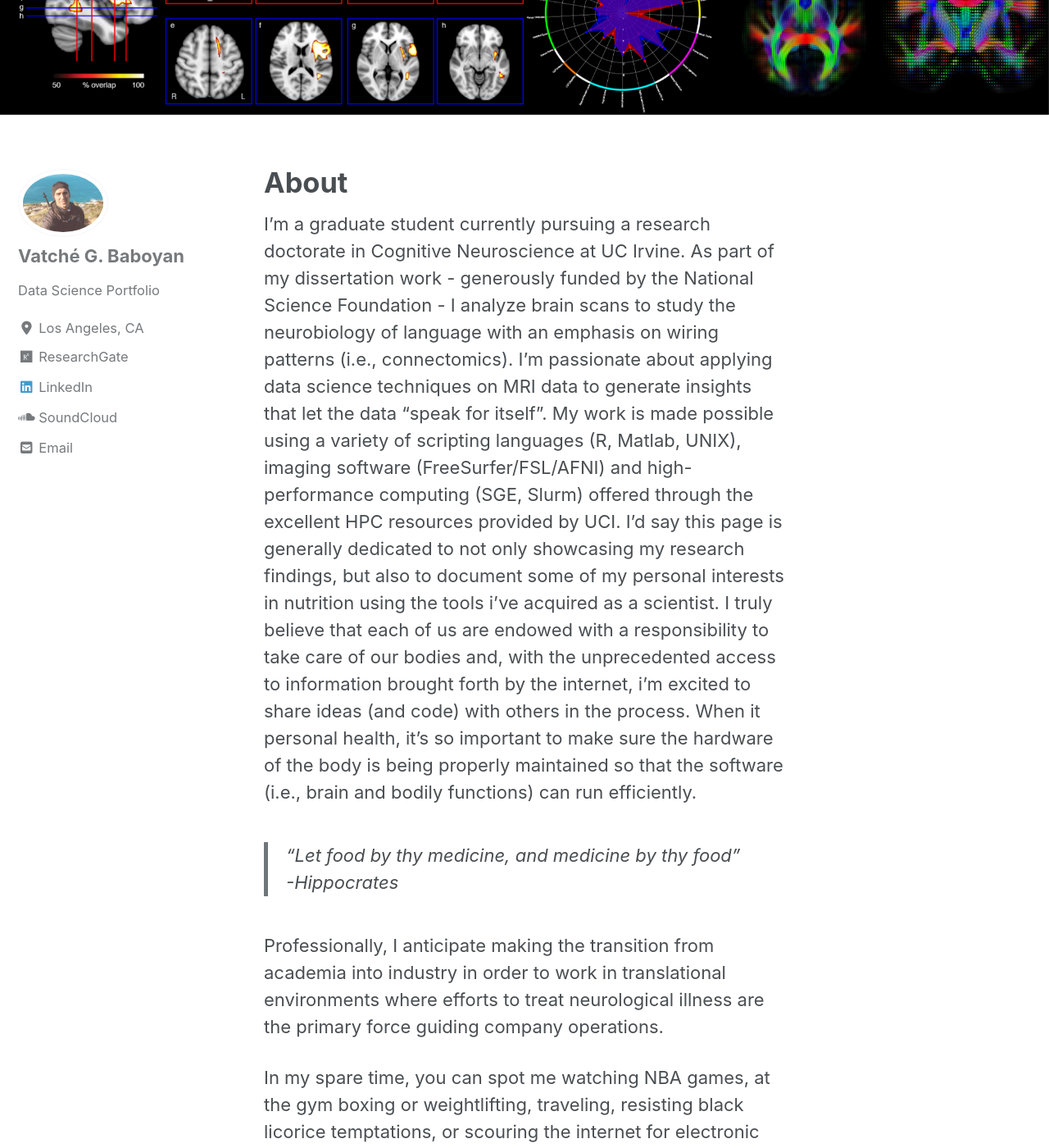
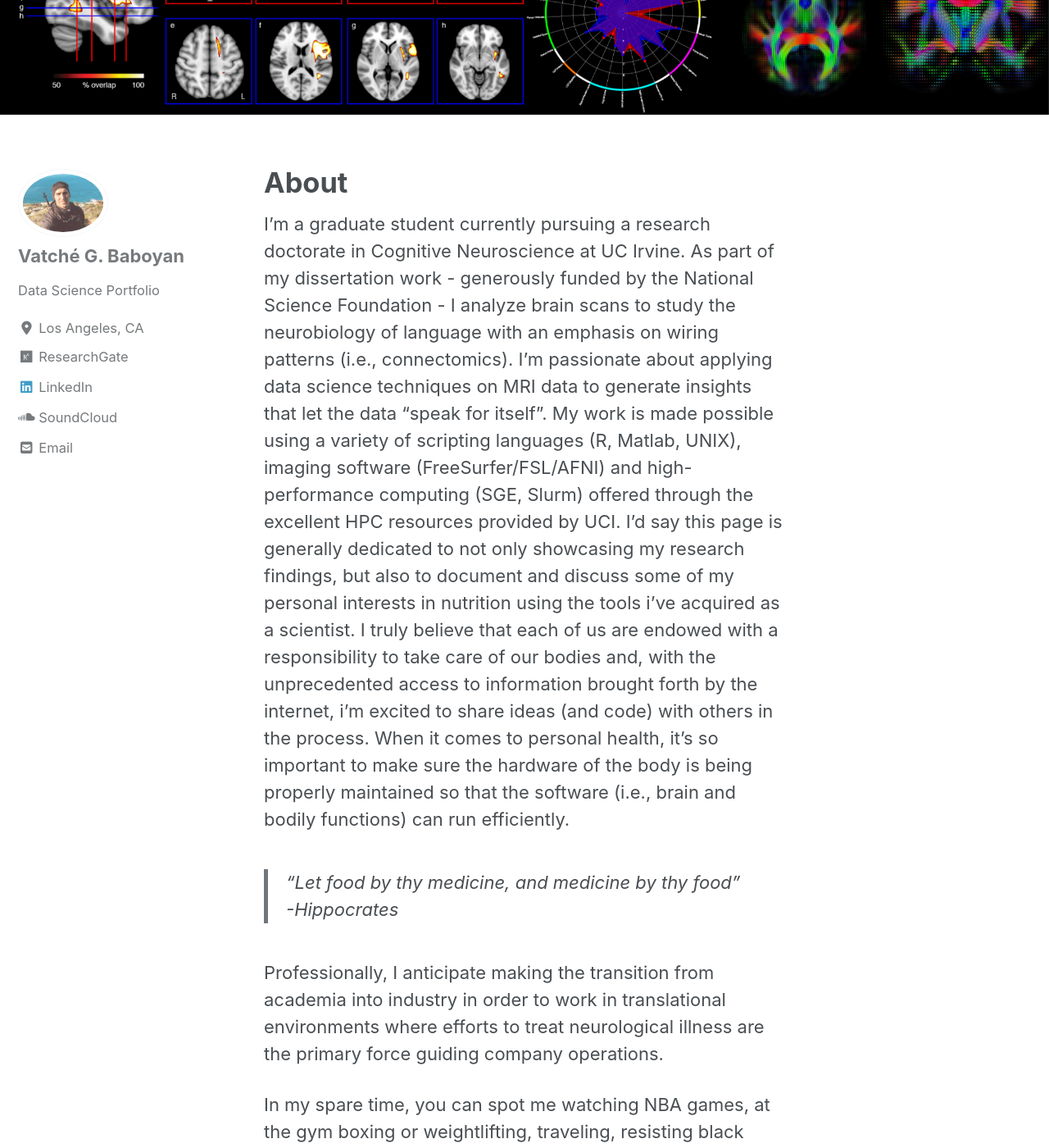
Before and after one commit to vbaboyan/vbaboyan.github.io, a Jekyll site: the page built from _pages/about.md, in a window 1280 px wide and 1400 px high, scrolled down 202 px. Shown: the whole window at 82% size. Built offline with Jekyll 4.4.1, drawn with Linux system fonts in a browser that asks for light colours; cached includes are drawn as plain includes; nearby versions of some CDN libraries; some of the changed text lies outside the part shown.

Commit message:
about me

```diff
--- a/_pages/about.md
+++ b/_pages/about.md
@@ -3,15 +3,14 @@
 permalink: /about/
 ---
 
-I'm a graduate student currently pursuing a research doctorate in Cognitive Neuroscience at UC Irvine. As part of my dissertation work - generously funded by the National Science Foundation - I analyze brain scans to study the neurobiology of language with an emphasis on wiring patterns (i.e., connectomics). I'm passionate about applying data science techniques on MRI data to generate insights that let the data "speak for itself". My work is made possible using a variety of scripting languages (R, Matlab, UNIX), imaging software (FreeSurfer/FSL/AFNI) and high-performance computing (SGE, Slurm) offered through the excellent HPC resources provided by UCI. I'd say this page is generally dedicated to not only showcasing my research findings, but also to document some of my personal interests in nutrition using the tools i've acquired as a scientist. I truly believe that each of us are endowed with a responsibility to take care of our bodies and, with the unprecedented access to information brought forth by the internet, i'm excited to share ideas (and code) with others in the process. When it personal health, it's so important to make sure the hardware of the body is being properly maintained so that the software (i.e., brain and bodily functions) can run efficiently.
+I'm a graduate student currently pursuing a research doctorate in Cognitive Neuroscience at UC Irvine. As part of my dissertation work - generously funded by the National Science Foundation - I analyze brain scans to study the neurobiology of language with an emphasis on wiring patterns (i.e., connectomics). I'm passionate about applying data science techniques on MRI data to generate insights that let the data "speak for itself". My work is made possible using a variety of scripting languages (R, Matlab, UNIX), imaging software (FreeSurfer/FSL/AFNI) and high-performance computing (SGE, Slurm) offered through the excellent HPC resources provided by UCI. I'd say this page is generally dedicated to not only showcasing my research findings, but also to document and discuss some of my personal interests in nutrition using the tools i've acquired as a scientist. I truly believe that each of us are endowed with a responsibility to take care of our bodies and, with the unprecedented access to information brought forth by the internet, i'm excited to share ideas (and code) with others in the process. When it comes to personal health, it's so important to make sure the hardware of the body is being properly maintained so that the software (i.e., brain and bodily functions) can run efficiently.
 
 >"Let food by thy medicine, and medicine by thy food" -Hippocrates
 
 Professionally, I anticipate making the transition from academia into industry in order to work in translational environments where efforts to treat neurological illness are the primary force guiding company operations.
 
-In my spare time, you can spot me watching NBA games, at the gym boxing or weightlifting, traveling, resisting black licorice temptations, or scouring the internet for electronic music records to add to my vinyl collection. The genres I enjoy most are electronic world music and minimal/dub-techno. My favorite producers are Nicolas Jaar (CL/US), David August (DE), and Viken Arman (AM/FR).
+In my spare time, you can spot me watching NBA games, at the gym boxing or weightlifting, traveling, resisting black licorice temptations, or scouring the internet for electronic music records to add to my vinyl collection. The genres I enjoy most are electronic world music and minimal/dub-techno. My favorite producers are [Nicolas Jaar (CL/US)] (https://youtu.be/BMPT8nzg9ho), [David August (DE)] (https://youtu.be/cwL_CIhS9Qs), and [Viken Arman (AM/FR)] (https://youtu.be/j_npZfZmRiM).
 
 >"“And those who were seen dancing were thought to be insane by those who could not hear the music.” - Friedrich Nietzsche
 
-
 Thanks for visiting my page and feel free to get in contact with me through any of the links provided.
```
